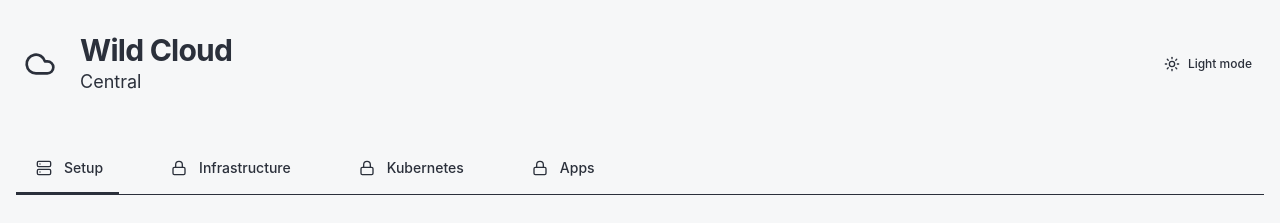
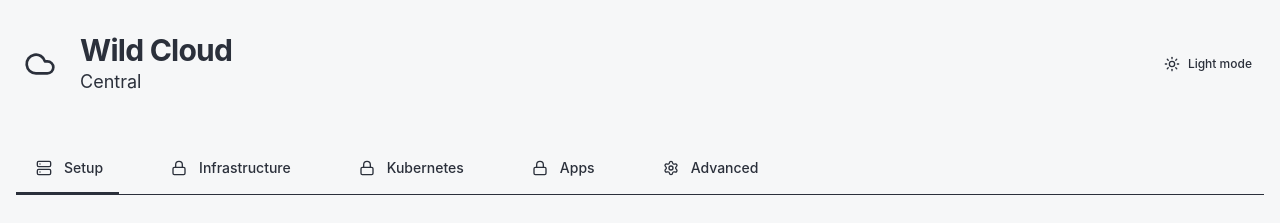
Before and after one commit to civil-society-dev/wild-central, a React (Vite) app in the folder app/: page / in a window 1280 px wide. Shown: the top 223 px of the page. Built offline with nearby package versions, Linux system fonts and the light colour scheme.

Commit message:
feat: add AdvancedPhase component and update phase navigation for improved user flow

```diff
--- a/app/src/App.tsx
+++ b/app/src/App.tsx
@@ -7,6 +7,7 @@ import {
   InfrastructurePhase,
   ClusterPhase,
   AppsPhase,
+  AdvancedPhase,
   ErrorBoundary
 } from './components';
 import { ThemeToggle } from './components/ThemeToggle';
@@ -37,7 +38,7 @@ function App() {
       setCompletedPhases(prev => [...prev, phase]);
     }
 
-    // Auto-advance to next phase
+    // Auto-advance to next phase (excluding advanced)
     const phases: Phase[] = ['setup', 'infrastructure', 'cluster', 'apps'];
     const currentIndex = phases.indexOf(phase);
     if (currentIndex < phases.length - 1) {
@@ -69,6 +70,12 @@ function App() {
         return (
           <ErrorBoundary>
             <AppsPhase onComplete={() => handlePhaseComplete('apps')} />
+          </ErrorBoundary>
+        );
+      case 'advanced':
+        return (
+          <ErrorBoundary>
+            <AdvancedPhase />
           </ErrorBoundary>
         );
       default:
--- a/app/src/components/PhaseNavigation.tsx
+++ b/app/src/components/PhaseNavigation.tsx
@@ -1,7 +1,7 @@
-import { CheckCircle, Lock, Server, Play, Container, AppWindow } from 'lucide-react';
+import { CheckCircle, Lock, Server, Play, Container, AppWindow, Settings } from 'lucide-react';
 import { cn } from '../lib/utils';
 
-export type Phase = 'setup' | 'infrastructure' | 'cluster' | 'apps';
+export type Phase = 'setup' | 'infrastructure' | 'cluster' | 'apps' | 'advanced';
 
 interface PhaseNavigationProps {
   currentPhase: Phase;
@@ -38,6 +38,13 @@ const phases = [
     description: 'Install and manage applications on the cluster',
     icon: AppWindow,
   },
+  {
+    id: 'advanced' as Phase,
+    title: 'Advanced',
+    fullTitle: 'Advanced Configuration',
+    description: 'Advanced settings and system configuration',
+    icon: Settings,
+  },
 ];
 
 export function PhaseNavigation({ currentPhase, onPhaseChange, completedPhases }: PhaseNavigationProps) {
@@ -46,6 +53,11 @@ export function PhaseNavigation({ currentPhase, onPhaseChange, completedPhases }
   const getPhaseStatus = (phase: Phase, index: number) => {
     if (completedPhases.includes(phase)) {
       return 'completed';
+    }
+
+    // Advanced tab is always available
+    if (phase === 'advanced') {
+      return 'available';
     }
 
     // Allow access to the first phase always
--- /dev/null
+++ b/app/src/components/phases/AdvancedPhase.tsx
@@ -0,0 +1,26 @@
+import React from 'react';
+import { Card, CardContent, CardDescription, CardHeader, CardTitle } from '../ui/card';
+
+interface AdvancedPhaseProps {
+  onComplete?: () => void;
+}
+
+export function AdvancedPhase({ onComplete }: AdvancedPhaseProps) {
+  return (
+    <div className="space-y-6">
+      <Card>
+        <CardHeader>
+          <CardTitle>Advanced Configuration</CardTitle>
+          <CardDescription>
+            Advanced settings and system configuration options
+          </CardDescription>
+        </CardHeader>
+        <CardContent>
+          <p className="text-muted-foreground">
+            Advanced configuration options will be available here.
+          </p>
+        </CardContent>
+      </Card>
+    </div>
+  );
+}
--- a/app/src/components/phases/index.ts
+++ b/app/src/components/phases/index.ts
@@ -2,3 +2,4 @@ export { SetupPhase } from './SetupPhase';
 export { InfrastructurePhase } from './InfrastructurePhase';
 export { ClusterPhase } from './ClusterPhase';
 export { AppsPhase } from './AppsPhase';
+export { AdvancedPhase } from './AdvancedPhase';
```
